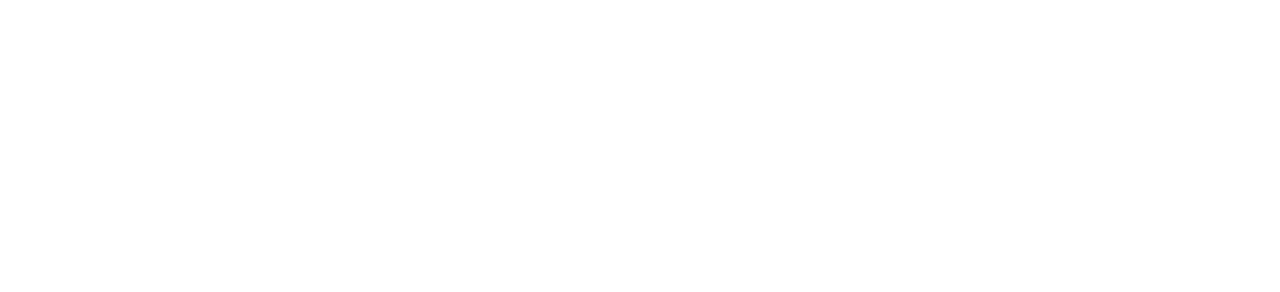
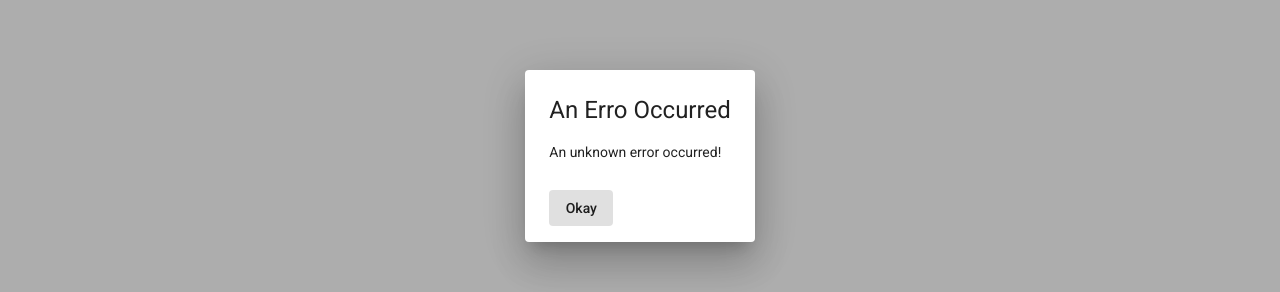
Before and after one commit to tercette/mean, an Angular app: page / in a window 1280 px wide. Shown: the part 244-536 px from the top of the page. Built offline with nearby package versions, Linux system fonts and the light colour scheme; no server answers.

Commit message:
error dialog added

```diff
--- a/src/app/app.module.ts
+++ b/src/app/app.module.ts
@@ -12,12 +12,15 @@
 import { MatToolbarModule } from '@angular/material/toolbar';
 import { PostListComponent } from './posts/post-list/post-list.component';
 import { MatExpansionModule } from '@angular/material/expansion';
+import { MatDialogModule} from '@angular/material/dialog';
 import { HttpClientModule, HTTP_INTERCEPTORS } from '@angular/common/http';
 import { MatProgressSpinnerModule } from '@angular/material/progress-spinner';
 import { MatPaginatorModule } from '@angular/material/paginator';
 import { LoginComponent } from './auth/login/login.component';
 import { SignupComponent } from './auth/signup/signup.component';
 import { AuthInterceptor } from './auth/auth-interceptor';
+import { ErrorInterceptor } from './error-interceptor';
+import { ErrorComponent } from './error/error.component';
 
 @NgModule({
   declarations: [
@@ -27,6 +30,7 @@
     PostListComponent,
     LoginComponent,
     SignupComponent,
+    ErrorComponent
   ],
   imports: [
     BrowserModule,
@@ -42,10 +46,13 @@
     HttpClientModule,
     MatProgressSpinnerModule,
     MatPaginatorModule,
+    MatDialogModule
   ],
   providers: [
     { provide: HTTP_INTERCEPTORS, useClass: AuthInterceptor, multi: true },
+    { provide: HTTP_INTERCEPTORS, useClass: ErrorInterceptor, multi: true }
   ],
   bootstrap: [AppComponent],
+  entryComponents: [ErrorComponent]
 })
 export class AppModule {}
--- /dev/null
+++ b/src/app/error-interceptor.ts
@@ -0,0 +1,30 @@
+import { ErrorComponent } from './error/error.component';
+import {
+  HttpInterceptor,
+  HttpRequest,
+  HttpHandler,
+  HttpErrorResponse,
+} from '@angular/common/http';
+import { catchError } from 'rxjs/operators';
+import { throwError } from 'rxjs';
+import { Injectable } from '@angular/core';
+import { MatDialog } from '@angular/material/dialog';
+
+@Injectable()
+export class ErrorInterceptor implements HttpInterceptor {
+
+  constructor(private dialog: MatDialog) {}
+
+  intercept(req: HttpRequest<any>, next: HttpHandler) {
+    return next.handle(req).pipe(
+      catchError((error: HttpErrorResponse) => {
+        let errorMessage = "An unknown error occurred!";
+        if(error.error.message){
+          errorMessage = error.error.message;
+        }
+        this.dialog.open(ErrorComponent, {data: {message: errorMessage }});
+        return throwError(error);
+      })
+    );
+  }
+}
--- /dev/null
+++ b/src/app/error/error.component.html
@@ -0,0 +1,7 @@
+<h1 mat-dialog-title>An Erro Occurred</h1>
+<div mat-dialog-content>
+  <p class="mat-body-1"> {{ data.message }} </p>
+</div>
+<div mat-dialog-actions>
+  <button mat-button mat-dialog-close>Okay</button>
+</div>
```
Also changed, not shown: src/app/error/error.component.ts (added, +10 -0 lines).
